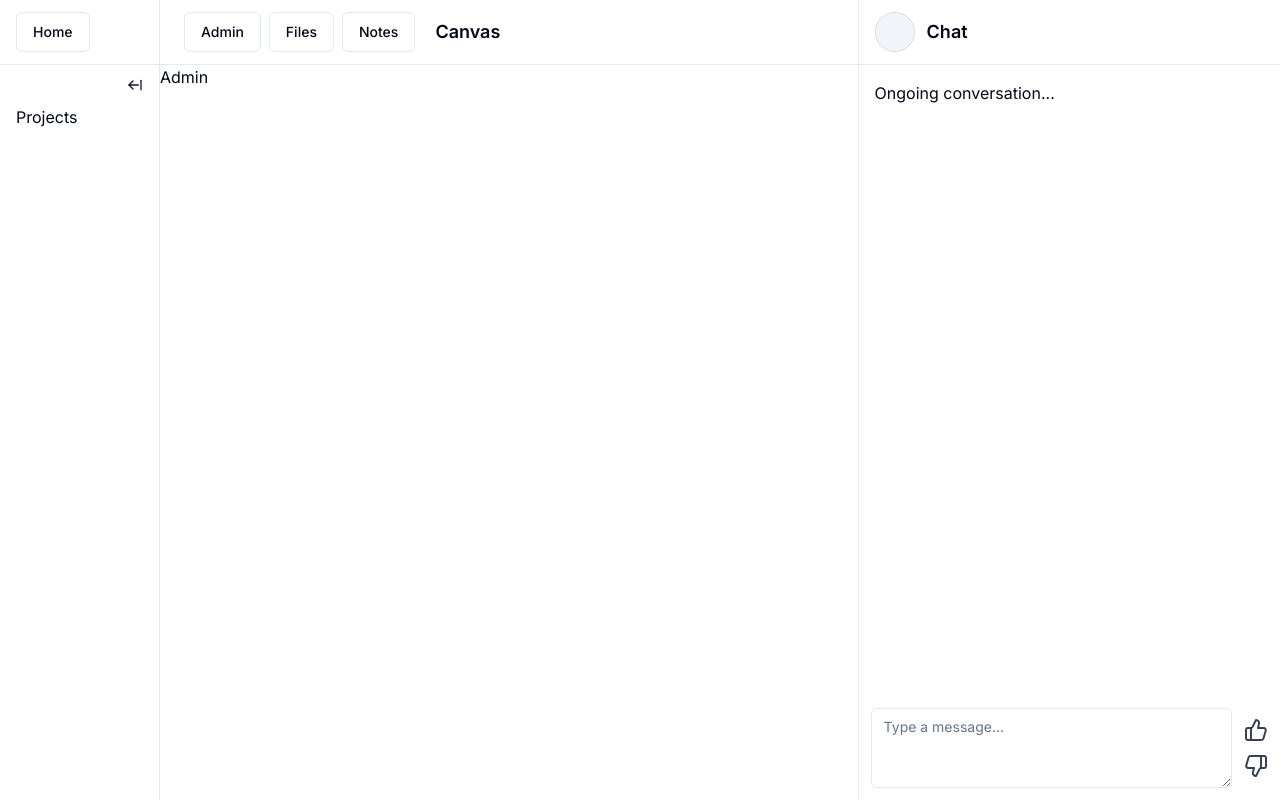
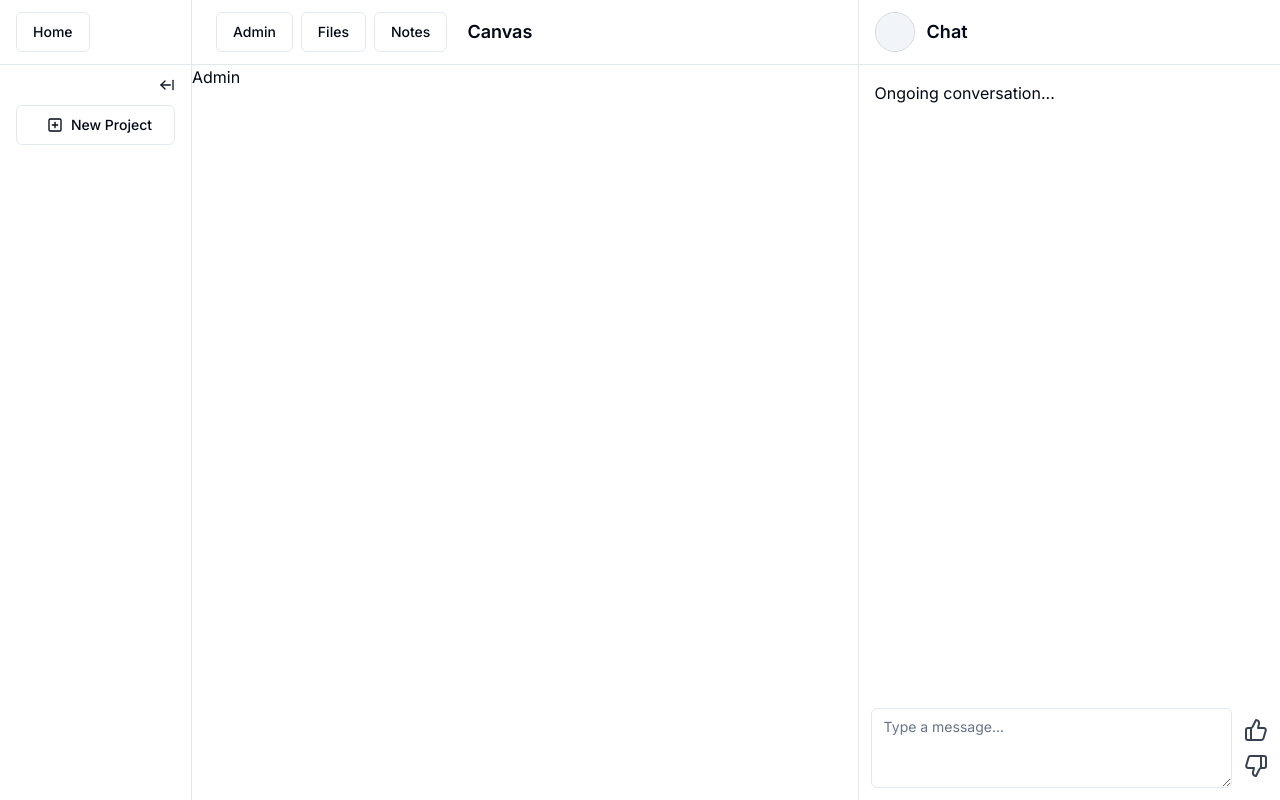
Before and after one commit to acdc-digital/solomon-electron, a Next.js app in the folder next/: page /dashboard in a window 1280 px wide. Built offline with nearby package versions, Linux system fonts and the light colour scheme.

Commit message:
Updated Sidebar Project Function

```diff
--- a/next/src/app/dashboard/_components/Sidebar.tsx
+++ b/next/src/app/dashboard/_components/Sidebar.tsx
@@ -4,7 +4,7 @@
 
 import SidebarHeader from '@/components/sidebar/Sidebarheader';
 import { Button } from '@/components/ui/button';
-import { ArrowLeftFromLine, ArrowRightFromLine, ChevronsLeftRight } from 'lucide-react';
+import { ArrowLeftFromLine, ArrowRightFromLine, ChevronsLeftRight, SquarePlusIcon } from 'lucide-react';
 import React, { useState } from 'react';
 
 const Sidebar: React.FC = () => {
@@ -18,7 +18,7 @@ const Sidebar: React.FC = () => {
       };
 
     return (
-        <div className={`flex flex-col ${isExpanded ? 'w-40' : 'w-24'} h-screen border-r transition-width duration-300`}>
+        <div className={`flex flex-col ${isExpanded ? 'w-48' : 'w-24'} h-screen border-r transition-width duration-300`}>
             <SidebarHeader title="" />
             <Button
                 variant="link"
@@ -26,7 +26,16 @@ const Sidebar: React.FC = () => {
                 onClick={toggleSidebar}>
                 {isExpanded ? <ArrowLeftFromLine className='w-4 h-4'/> : <ArrowRightFromLine className='w-4 h-4'/> }
             </Button>
-            <h2 className="pl-4">Projects</h2>
+
+            {/* New Project Button */}
+            <Button
+                variant="outline"
+                className='ml-4 mr-4'
+                >
+                <SquarePlusIcon className='m-2 h-4 w-4'/>
+                {isExpanded && 'New Project'}
+            </Button>
+
             {/* Sidebar content goes here */}
         </div>
     );
```
